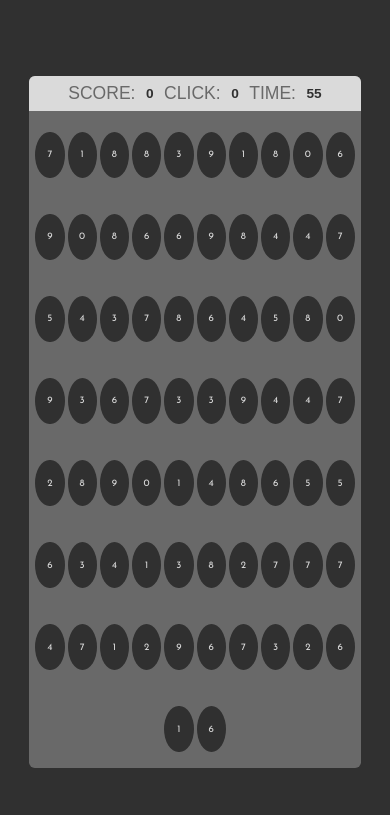
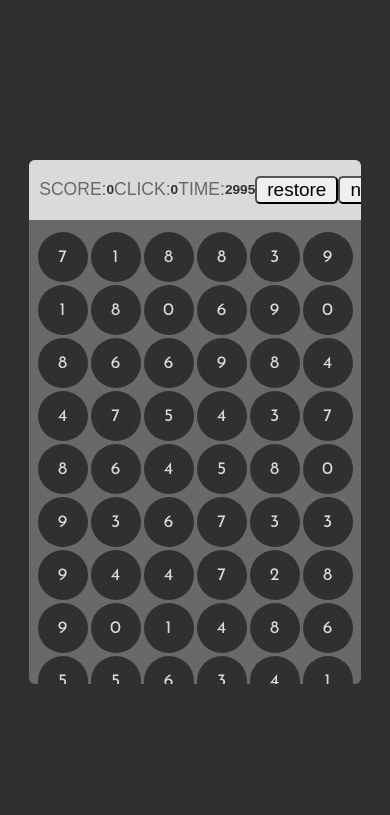
Before and after one commit to sumeet57/BubbleGame, a plain HTML site: page index.html in a window 390 px wide. Drawn offline with Linux system fonts and the light colour scheme; a web font is replaced by a local one.

Commit message:
Add files via upload

```diff
--- a/index.html
+++ b/index.html
@@ -17,10 +17,17 @@
                 Score:<div class="box" id="score">500</div>
                 Click:<div class="box" id="hit">5</div>
                 Time:<div class="box" id="time">60</div>
+                <div class="divres">
+                    <button id="restore">restore</button>
+                </div>
+                <div class="divnew">
+                    <button onclick="newg()">new</button>
+                </div>
             </div>
             <div class="contbody">
-                <h1 class="elem">5</h1>
+
             </div>
+
         </div>
     </div>
 </body>
--- a/script.js
+++ b/script.js
@@ -1,60 +1,62 @@
-function start(){
+function start() {
   let randhit;
-let score=0;
-let count = 96;
-let time = 60;
+  let score = 0;
+  let count = 80;
+  let time = 3000;
   let createelem = "";
-function create(){
 
-if(window.innerWidth < 750){
-    for(var i=1;i<73;i++){
-        var rand = Math.floor(Math.random()*10);
+  function create() {
+    document.querySelector(".contbody").innerHTML = "";
+    if (window.innerWidth < 750) {
+      for (var i = 1; i < 65; i++) {
+        var rand = Math.floor(Math.random() * 10);
         createelem += `<h1 class="elem">${rand}</h1>`;
       }
     }
-if(window.innerWidth > 750){
-    for(var i=1;i<92;i++){
-        var rand = Math.floor(Math.random()*10);
+    if (window.innerWidth > 750) {
+      for (var i = 1; i < 82; i++) {
+        var rand = Math.floor(Math.random() * 10);
         createelem += `<h1 class="elem">${rand}</h1>`;
       }
     }
     document.querySelector(".contbody").innerHTML = createelem;
-
   }
-function timer(){
-var createtime=setInterval(()=>{
-if(time>0){
+  function timer() {
+    var createtime = setInterval(() => {
+      if (time > 0) {
         time--;
-document.getElementById("time").textContent=time;
-}else{
+        document.getElementById("time").textContent = time;
+      } else {
         clearInterval(createtime);
         document.querySelector(".contbody").innerHTML = `game over<br>
-    <p class="scoreb">Your score : ${score-1}</p><br>
+    <p class="scoreb">Your score : ${score - 1}</p><br>
     `;
       }
-},1000)
+    }, 1000);
   }
-function randomhit(){
-var rand = Math.floor(Math.random()*10);
-randhit = rand
-document.querySelector("#hit").textContent=randhit;
+  function randomhit() {
+    var rand = Math.floor(Math.random() * 10);
+    randhit = rand;
+    document.querySelector("#hit").textContent = randhit;
   }
-function scorefn(){
+  function scorefn() {
     document.querySelector("#score").textContent = score;
     score++;
   }
 
+  document.querySelector("#restore").addEventListener("click", () => {
+    create();
+  });
 
-
-document.querySelector(".contbody").
-addEventListener("click", (dets)=>{
-    if(Number(dets.target.textContent)===randhit){
-        createelem="";
+  document.querySelector(".contbody").addEventListener("click", (dets) => {
+    if (Number(dets.target.textContent) === randhit) {
+      createelem = "";
       scorefn();
       randomhit();
       create();
     }
   });
+
   scorefn();
   randomhit();
   timer();
--- a/style.css
+++ b/style.css
@@ -1,20 +1,21 @@
-*{
+* {
   padding: 0%;
   margin: 0%;
   box-sizing: border-box;
-    font-family: 'Dhurjati', sans-serif;
+  font-family: "Dhurjati", sans-serif;
 }
-:root{
-    --main:#303030;
-    --medium:dimgrey;
-    --low:#dadada;
+:root {
+  --main: #303030;
+  --medium: dimgrey;
+  --low: #dadada;
 }
-html,body{
+html,
+body {
   width: 100%;
   height: 100%;
 }
 
-.main{
+.main {
   width: 100%;
   height: 100vh;
   background-color: var(--main);
@@ -22,34 +23,49 @@ html,body{
   align-items: center;
   justify-content: center;
 }
-.container{
-    width: 75vw;
-    height: 82vh;
+.container {
+  width: 50rem;
+  height: 70%;
   background-color: var(--medium);
   border-radius: 1.5vw;
   overflow: hidden;
+}
+.container .conttop {
+  width: 100%;
+  height: fit-content;
 
-}
-.container .conttop{
-    width: 100%;
-    height: 70px;
   background-color: var(--low);
   color: var(--medium);
   display: flex;
   justify-content: space-between;
   align-items: center;
-    padding: 1vh 10vw;
+  padding: 30px 10px;
   text-transform: uppercase;
   font-size: 2vw;
 }
-.container .conttop .box{
+.container .conttop button {
+  padding: 1px 10px;
+  font-weight: 500;
+  border-radius: 5px;
+  font-size: 19px;
+  text-align: center;
+  transition: cubic-bezier(0.19, 1, 0.22, 1) 0.5s;
+}
+.container .conttop button:hover {
+  background-color: var(--medium);
+  color: var(--low);
+}
+.container .conttop button:active {
+  scale: 0.9;
+}
+.container .conttop .box {
   color: var(--main);
   text-align: center;
   text-transform: uppercase;
   font-weight: 900;
   font-size: 2.2vw;
 }
-.container .contbody{
+.container .contbody {
   padding: 2vh 1vw;
   position: relative;
   display: flex;
@@ -61,89 +77,90 @@ html,body{
   flex-wrap: wrap;
   font-size: 8vw;
   font-weight: 700;
-    font-family: 'Josefin Sans', sans-serif;
+  font-family: "Josefin Sans", sans-serif;
   gap: 5px;
-
 }
-.container .contbody h1{
-    width: 5vw;
-    height: 9vh;
+.container .contbody h1 {
+  width: 62.5px;
+  height: 62.5px;
   background-color: var(--main);
   border-radius: 50%;
   color: var(--low);
-    font-family: 'Josefin Sans', sans-serif;
+  font-family: "Josefin Sans", sans-serif;
   display: flex;
   /* gap: 10px; */
   align-items: center;
   justify-content: center;
-    font-size: 1.5vw;
+  font-size: 1.8rem;
   font-weight: 300;
   transition: all ease-in 0.1s;
 }
-.container .contbody h1:hover{
+.container .contbody h1:hover {
   background-color: var(--low);
   color: var(--main);
-    transition: all ease-out .2s;
+  transition: all ease-out 0.2s;
 }
-.container .contbody p{
+.container .contbody p {
   font-size: 5vw;
   position: absolute;
   top: 10%;
 }
-.container .contbody button{
+.container .contbody button {
   position: absolute;
   top: 65%;
   border: none;
   border-radius: 1vw;
-    width: 20vw;
-    height: 6vh;
-    font-size: 2.2vw;
+  font-size: 2.4vw;
   text-transform: uppercase;
   font-weight: 500;
   text-align: center;
-    font-family: 'Josefin Sans', sans-serif;
+  font-family: "Josefin Sans", sans-serif;
 }
-.container .contbody button:hover{
+.container .contbody button:hover {
   background-color: var(--main);
   color: var(--low);
   cursor: pointer;
 }
-@media(max-width:1000px){
-    .container .contbody h1{
-        height: 7vh;
+@media (max-width: 1000px) {
+  .container .contbody h1 {
+    gap: 5px;
+    width: 65px;
+    height: 65px;
+    font-size: 1.5rem;
   }
-    .container .conttop{
-        height: 50px;
+  .container .conttop {
+    height: 55px;
     font-size: 3.5vw;
   }
-    .container .conttop .box{
+  .container .conttop .box {
     /* height: 50px; */
     font-size: 3vw;
   }
 }
-@media (max-width:550px){
-    .container .contbody{
+@media (max-width: 550px) {
+  .container .contbody {
     gap: 3px;
-        padding: .5vh .5vw;
+    padding: 0.8rem 0.2rem;
   }
-    .container .contbody h1{
-        gap: 3px;
-        height: 5.5vh;
-        width: 7.5vw;
-        font-size: 2.5vw;
+  .container .contbody h1 {
+    gap: 10px;
+    width: 50px;
+    height: 50px;
+    font-size: 1.1rem;
   }
-    .container .conttop{
+  .container .conttop {
     height: 35px;
     font-size: 4.5vw;
   }
-    .container .conttop .box{
+  .container .conttop .box {
     /* height: 50px; */
     font-size: 3.5vw;
   }
-    .container .contbody{
+  .container .contbody {
     height: calc(100% - 30px);
   }
-    .container{
+  .container {
     width: 85vw;
+    height: 32.8rem;
   }
 }
```
Lines whose indentation alone changed are shown as unchanged.
